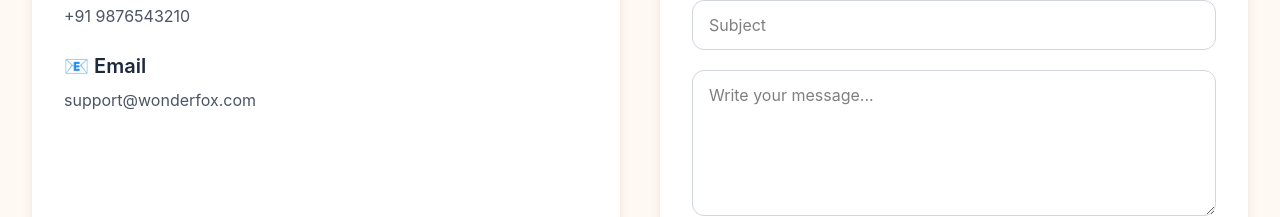
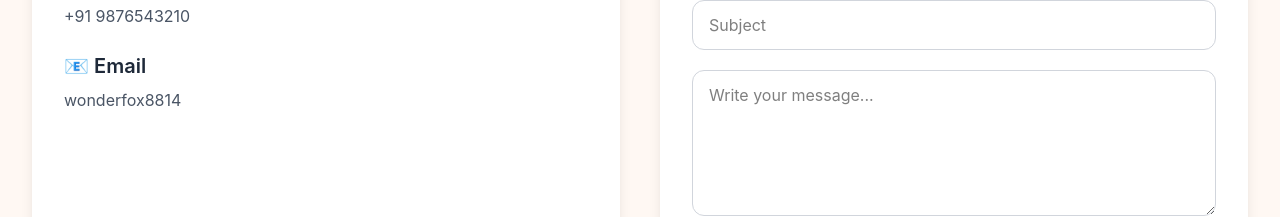
Before and after one commit to NikhilBhatt-dev/WonderFox, a React (Vite) app in the folder frontend/: page /contact in a window 1280 px wide. Shown: the part 610-827 px from the top of the page. Built offline with nearby package versions, Linux system fonts and the light colour scheme; no server answers.

Commit message:
customize ui

```diff
--- a/frontend/src/pages/Contact.jsx
+++ b/frontend/src/pages/Contact.jsx
@@ -100,7 +100,7 @@ const Contact = () => {
               </h3>
 
               <p className="mt-2 text-gray-600">
-                support@wonderfox.com
+                wonderfox8814
               </p>
             </div>
 
```
